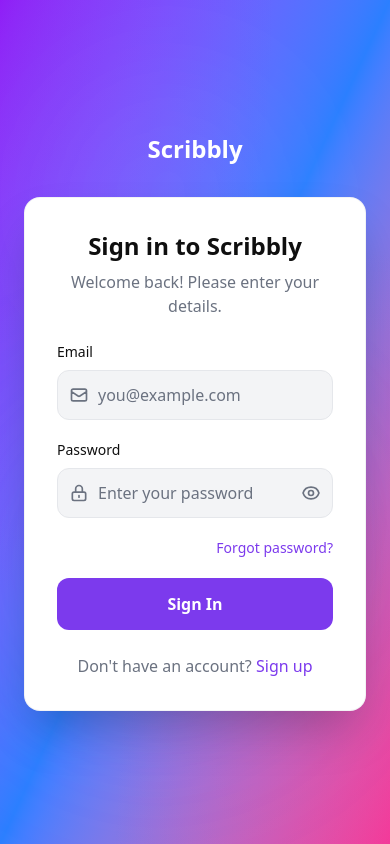
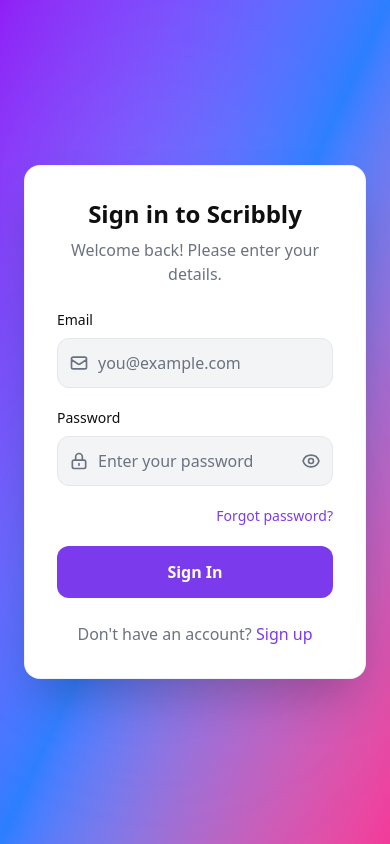
Before and after one commit to ThePinboardCompany/scribbly, a Next.js app: page /signin in a window 390 px wide. Built offline with nearby package versions, Linux system fonts and the light colour scheme.

Commit message:
clean up after v0

```diff
--- a/components/auth/auth-layout.tsx
+++ b/components/auth/auth-layout.tsx
@@ -147,10 +147,6 @@
         }`}
       >
         <div className="max-w-lg space-y-8">
-          <Link href="/" className="text-3xl font-bold text-white">
-            Scribbly
-          </Link>
-
           <div className="space-y-4">
             <h1 className="text-4xl xl:text-5xl font-bold text-white leading-tight text-balance">
               Think visually with Scribbly
@@ -173,13 +169,6 @@
         }`}
       >
         <div className="w-full max-w-md">
-          {/* Mobile Logo */}
-          <div className="lg:hidden text-center mb-8">
-            <Link href="/" className="text-2xl font-bold text-white">
-              Scribbly
-            </Link>
-          </div>
-
           {/* Auth Card */}
           <div className="bg-card rounded-2xl shadow-2xl p-8 border border-border/50">
             {children}
```
